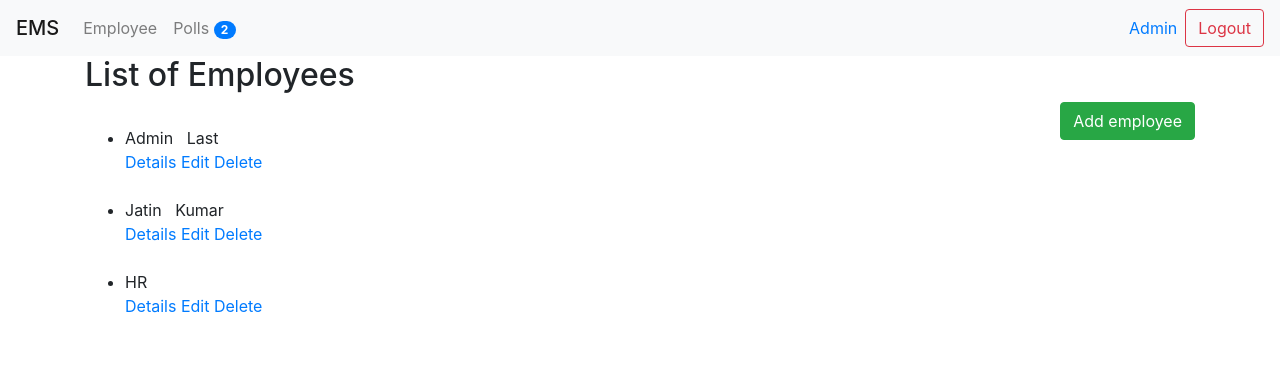
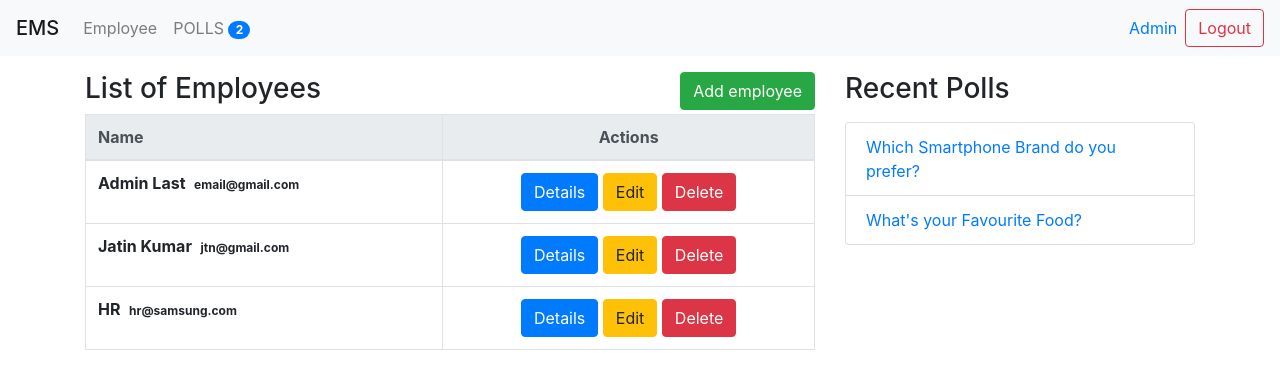
Before and after one commit to deeh3kr/EmployeeManagementSystem, a Django app: page /employees/ in a window 1280 px wide. Shown: the top 389 px of the page. Run offline with Django 3.2, Linux system fonts and the light colour scheme; a user stored in the database is signed in; data comes from the database, SQL or seed files in the repository; both versions use the stored data as it was after the commit; some libraries are stand-ins or nearby versions.

Commit message:
till 24th

```diff
--- a/employee management system/employee/views.py
+++ b/employee management system/employee/views.py
@@ -6,9 +6,11 @@
 from django.contrib.auth import  authenticate, login, logout
 from django import forms
 from employee.forms import UserForm
-from django.urls import reverse
+from django.urls import reverse, reverse_lazy
 from django.http import Http404, HttpResponse
 from ems.decorators import role_required
+from django.views.generic import DetailView
+from django.views.generic.edit import UpdateView
 
 # Create your views here.
 
@@ -104,3 +106,19 @@
         context = {}
         context['user'] = user
         return render(request, 'employee/delete.html', context)
+
+
+class ProfileUpdate(UpdateView):
+    #two fields are allowed to be updated in profile
+    fields = ['designation', 'salary']
+    template_name = 'auth/profile_update.html'
+    success_url = reverse_lazy('my_profile')
+
+    def get_object(self):
+        return self.request.user.profile
+
+
+class MyProfile(DetailView):
+    template_name = 'auth/profile.html'
+    def get_object(self):
+        return self.request.user.profile
--- a/employee management system/ems/templates/auth/profile.html
+++ b/employee management system/ems/templates/auth/profile.html
@@ -3,10 +3,11 @@
 
 {% block content %}
 <br>
-<h4>My Profile</h4>
+<h4>My Profile</h4><br>
     <table class="table table-light table-bordered table-striped">
         <tbody>
             <tr>
+                <!-- Object is object of Profile Model-->
                 <th>First Name</th>
                 <td>{{object.user.first_name}}</td>
             </tr>
--- a/employee management system/ems/templates/auth/profile_update.html
+++ b/employee management system/ems/templates/auth/profile_update.html
@@ -6,6 +6,8 @@
     <form method="POST" enctype="multipart/form-data">
         {% csrf_token %}
         <table class="table table-bordered table-light">
+            <!-- it's changed from user_form to form
+            user_form is used in edit.html -->
             {{form.as_table}}
         </table>
         <br>
--- a/employee management system/ems/templates/employee/index.html
+++ b/employee management system/ems/templates/employee/index.html
@@ -1,29 +1,62 @@
 {% extends 'base.html' %}
+{% load poll_extras %}
+
+
 {% block content %}
-    <!-- {{title}} is context, provided in views methods-->
-
-    <!-- <a href="/employees/add/">Add Employee</a> -->
-
-    <h2>List of {{title}}</h2>
+<div class="row">
+    <div class="col-sm-8">
+        <p>
+            <div class="float-left"><h3>List of {{title}}</h3></div>
             {% if request.role == 'Admin' %}
             <a class="btn btn-success float-right" href="{%  url 'employee_add' %}">Add employee</a>
             {% endif %}
+        </p>
+        <div class="table-responsive-sm">
         {% if users %}
-
-        <ul>
+            <table class="table table-bordered">
+                <thead class="thead-light">
+                    <tr>
+                        <th>Name</th>
+                        <th class="text-center">Actions</th>
+                    </tr>
+                </thead>
+                <tbody>
                 {% for user in users %}
-            <br>
-                <li>
-                    {{user.first_name}} &nbsp; {{user.last_name}} <br>
-                    <a href="/employees/{{user.id}}/details/">Details</a>
-                    <a href="/employees/{{user.id}}/edit/">Edit</a>
-                    <a href="/employees/{{user.id}}/delete/">Delete</a>
-                </li>
+                    <tr>
+                        <th scope="row">
+                            {{user.first_name}} {{user.last_name}}
+                            <span class="badge badge-default">{{user.email}}</span>
+                        </td>
+                        <td class="text-center">
+                            <a class="btn btn-primary" href="{%  url 'employee_details' user.id %}">Details</a>
+                            <a class="btn btn-warning" href="{%  url 'employee_edit' user.id %}">Edit</a>
+                            <a class="btn btn-danger" href="{%  url 'employee_delete' user.id %}">Delete</a>
+                        </td>
+                    </tr>
                 {% endfor %}
-        </ul>
-
+                </tbody>
+                </table>
         {% else %}
-        <p>There is no Employee available</p>
+            <p>There is no employee available.</p>
         {% endif %}
-
-{% endblock content%}
+        </div>
+    </div>
+    <div class="col-sm-4">
+        <!-- Here Deepanshu Goyal is sent to poll_extras
+        as an argument to recent poll function-->
+        {% recent_polls name="Deepanshu Goyal" as questions %}
+        <p>
+            <h3>Recent Polls</h3>
+        </p>
+        {% if questions %}
+        <div class="list-group">
+            {% for question in questions %}
+                <a class="list-group-item" href="{% url 'poll_details' question.id %}">{{question.title}}</a>
+            {% endfor %}
+        </div>
+        {% else %}
+            <p>There is no poll available.</p>
+        {% endif %}
+    </div>
+</div>
+{% endblock content %}
--- a/employee management system/ems/templates/header.html
+++ b/employee management system/ems/templates/header.html
@@ -1,3 +1,4 @@
+{% load poll_extras %}
 <div class="navbar navbar-expand-lg navbar-light bg-light">
     <span class="navbar-brand mb-0 h1">EMS</span>
     <button class="navbar-toggler" type="button" data-toggle="collapse" data-target="#navbarNav" aria-controls="navbarNav" aria-expanded="false" aria-label="Toggle navigation">
@@ -14,7 +15,7 @@
             <li class="nav-item">
                 <a class="nav-link" href="{% url 'polls_list' %}">
                     <!-- <a class="nav-link" href="/polls/"> -->
-                    {{"Polls" | capfirst}}
+                    {{"Polls" | upper}}
                     <!-- <span class="badge badge-primary badge-pill ">3</span>
                     polls_count is coming from poll.context_processors -->
                     <span class="badge badge-primary badge-pill ">{{ polls_count }}</span>
@@ -25,7 +26,7 @@
     <form class="form-inline my-2 my-lg-0" method="POST" action="{% url 'user_logout' %}">
         {% csrf_token %}
 
-        <a href="#">
+        <a href="{% url 'my_profile' %}">
             <span class="mr-sm-2">{{request.user.first_name}}</span>
         </a>
         <input type="submit" class="btn btn-outline-danger my-2 my-sm-0" value="Logout">
--- a/employee management system/ems/urls.py
+++ b/employee management system/ems/urls.py
@@ -18,7 +18,8 @@ from django.urls import path, include
 
 from employee.views import ( #index,
 user_login, user_logout, success,
-# ProfileUpdate, MyProfile, LoginView, LogoutView
+ ProfileUpdate, MyProfile,
+ #LoginView, LogoutView
 )
 
 urlpatterns = [
@@ -28,4 +29,6 @@ urlpatterns = [
     path('login/', user_login, name = 'user_login'),
     path('success/', success, name = 'user_success'),
     path('logout/', user_logout, name = 'user_logout'),
+    path('profile/', MyProfile.as_view(), name = 'my_profile'),
+    path('profile/update/', ProfileUpdate.as_view(), name = 'update_profile'),
 ]
--- /dev/null
+++ b/employee management system/poll/templatetags/poll_extras.py
@@ -0,0 +1,21 @@
+#make sure you restart the Django development server (or ensure it restarted itself)
+# every time you modify template tags.
+
+from django import template
+from poll.models import Question
+register = template.Library()
+
+def upper(value):
+    #Converts a string into all upper case
+    return value.upper()
+
+register.filter('upper', upper)
+#whereevr this upper is used in html, this upper function will be called
+
+@register.simple_tag
+def recent_polls(n = 5, **kwargs):
+    #return reecent polls
+    name = kwargs.get("name", "No Argument is passed")
+    print(name)
+    questions = Question.objects.all().order_by('-created_at')
+    return questions[0:n]
```
Also changed, not shown: employee management system/db.sqlite3, 1 other file. Lines whose indentation alone changed are shown as unchanged.
